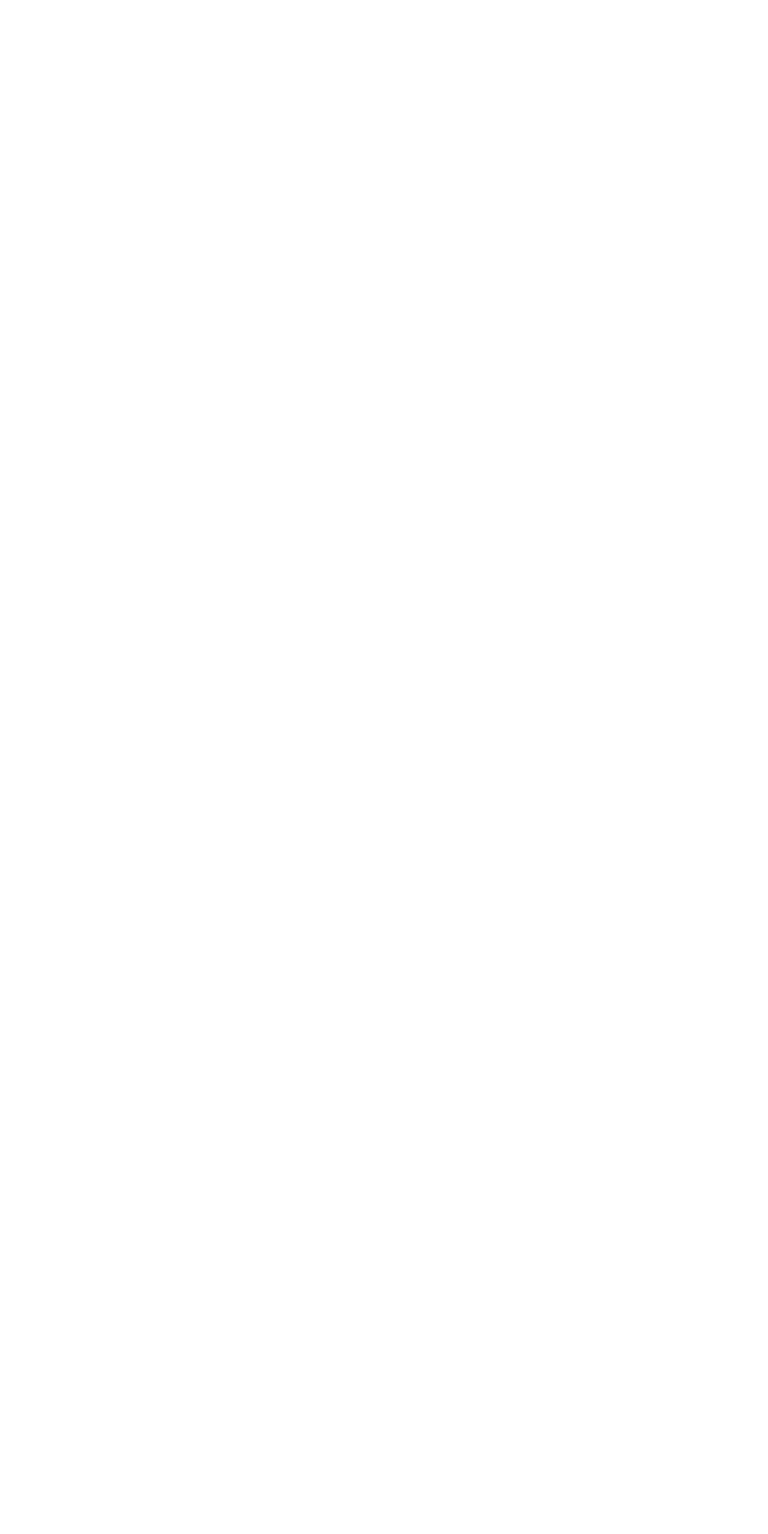
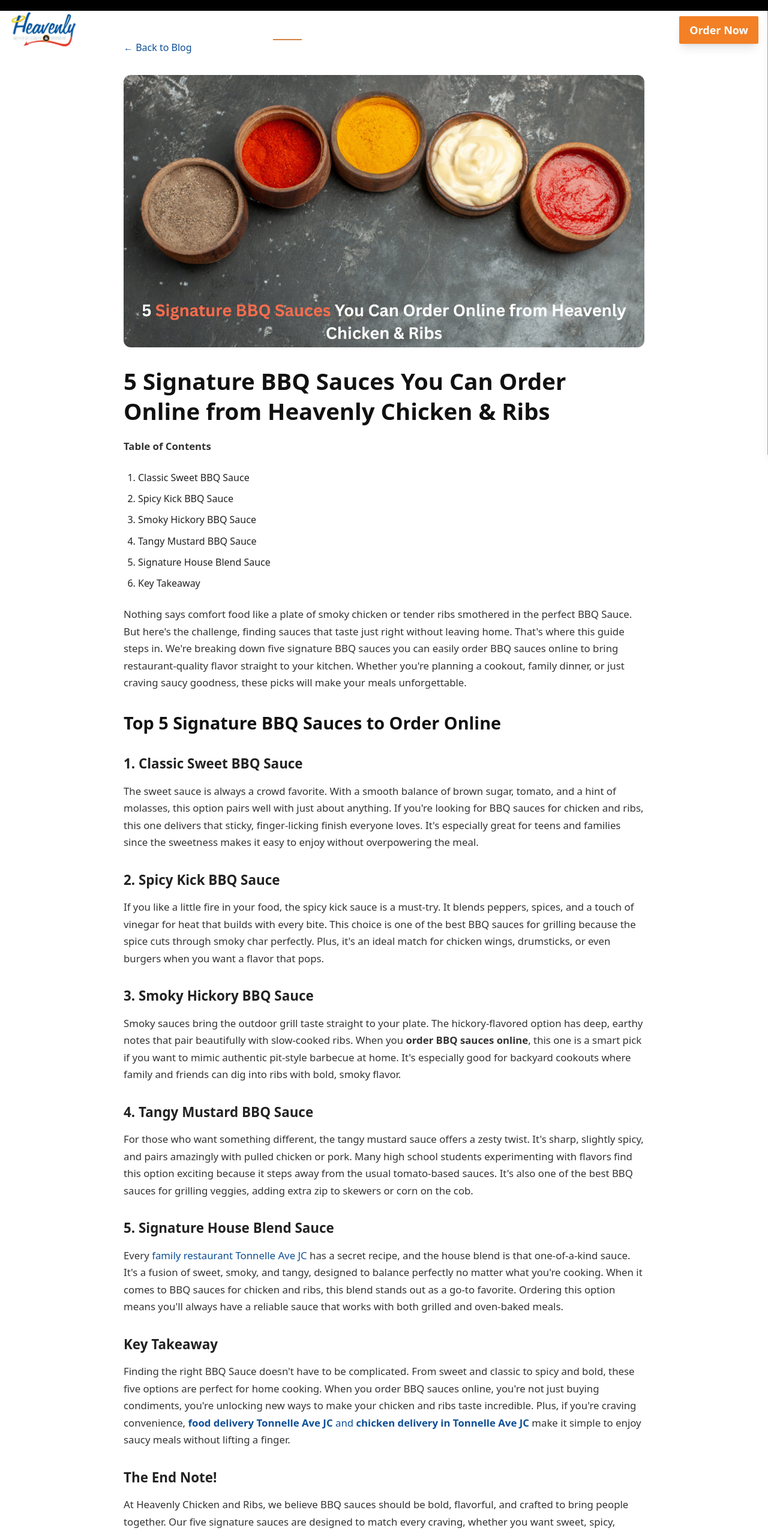
Before and after one commit to havenlybbqngrill/HeavenlyChicken-Latest, a React (Vite) app: page /blog/5-signature-bbq-sauces-you-can-order-online-from-heavenly-chicken-and-ribs in a window 1280 px wide. Before the commit this address had no page. Shown: the part 42-2599 px from the top of the page at 60% size. Before the commit the page ends 800 px from the top, so only its background shows below. Built offline with nearby package versions, Linux system fonts and the light colour scheme; a web font is replaced by a local one.

Commit message:
2 blogs added

```diff
--- a/src/components/Data/blogData.js
+++ b/src/components/Data/blogData.js
@@ -46,54 +46,86 @@
 <h4>The End Note!</h4>
 <p>At Heavenly Chicken and Ribs, we bring the taste of American BBQ culture to life. Every plate reflects traditions passed down from one region to another, blending them into experiences our community can enjoy. Whether you&rsquo;re dining in or choosing <a href="https://www.ubereats.com/store/heavenly-chicken-and-ribs/m3TyZtZKSaaug61ICO9ElA?diningMode=DELIVERY"><strong>event BBQ delivery Tonnelle Ave</strong></a>, our goal is to serve you authentic, flavorful BBQ that carries the legacy of America&rsquo;s favorite comfort food.</p>
 <h4>Frequently Asked Questions</h4>
-<div class="faq-section"><details open=""> <summary><strong>Q1: How do barbeque styles vary in the United States?</strong></summary>They vary in meat choices, sauces, and cooking techniques. For example, Texas prefers beef, while Carolina loves pork. </details> <details open=""> <summary><strong>Q2: What is a KC style barbecue?</strong></summary>Kansas City BBQ features many meats and is famous for its sweet, tomato-based sauce. </details> <details open=""> <summary><strong>Q3: What are the different regional barbecue sauces?</strong></summary>They include vinegar-based sauces from the Carolinas, sweet tomato sauces from Kansas City, and dry rubs in Memphis. </details> <details open=""> <summary><strong>Q4: Where is the BBQ capital of the USA?</strong></summary>Kansas City often claims the title because of its wide variety and rich history. </details> <details open=""> <summary><strong>Q5: What state is number 1 in BBQ?</strong></summary>It depends on who you ask, but Texas is often seen as number one thanks to its legendary brisket. </details></div>
+<div><details open=""> <summary><strong>Q1: How do barbeque styles vary in the United States?</strong></summary>They vary in meat choices, sauces, and cooking techniques. For example, Texas prefers beef, while Carolina loves pork. </details> <details open=""> <summary><strong>Q2: What is a KC style barbecue?</strong></summary>Kansas City BBQ features many meats and is famous for its sweet, tomato-based sauce. </details> <details open=""> <summary><strong>Q3: What are the different regional barbecue sauces?</strong></summary>They include vinegar-based sauces from the Carolinas, sweet tomato sauces from Kansas City, and dry rubs in Memphis. </details> <details open=""> <summary><strong>Q4: Where is the BBQ capital of the USA?</strong></summary>Kansas City often claims the title because of its wide variety and rich history. </details> <details open=""> <summary><strong>Q5: What state is number 1 in BBQ?</strong></summary>It depends on who you ask, but Texas is often seen as number one thanks to its legendary brisket. </details></div>
 `,
   },
+
    {
-    id: 2,
-    slug: "why-smoking-wood-makes-all-the-difference-in-flavor",
-    title: "Why Smoking Wood Makes All the Difference in Flavor",
-    // date: "October 25, 2025",
-    image: "/blogs/why-smoking-wood-img.png",
-    // excerpt: "Learn the secret to smoky, juicy BBQ chicken right from your kitchen.",
-    content: `<p><strong>Table of Contents</strong></p>
+    id: 3,
+    slug: "5-signature-bbq-sauces-you-can-order-online-from-heavenly-chicken-and-ribs",
+    title: "5 Signature BBQ Sauces You Can Order Online from Heavenly Chicken & Ribs",
+    image: "/blogs/5-signature-img.png",
+    content: `
+    <p><strong>Table of Contents</strong></p>
+<ol>
+<li>Classic Sweet BBQ Sauce</li>
+<li>Spicy Kick BBQ Sauce</li>
+<li>Smoky Hickory BBQ Sauce</li>
+<li>Tangy Mustard BBQ Sauce</li>
+<li>Signature House Blend Sauce</li>
+<li>Key Takeaway</li>
+</ol>
+<p>Nothing says comfort food like a plate of smoky chicken or tender ribs smothered in the perfect BBQ Sauce. But here's the challenge, finding sauces that taste just right without leaving home. That's where this guide steps in. We're breaking down five signature BBQ sauces you can easily order BBQ sauces online to bring restaurant-quality flavor straight to your kitchen. Whether you're planning a cookout, family dinner, or just craving saucy goodness, these picks will make your meals unforgettable.</p>
+<h2>Top 5 Signature BBQ Sauces to Order Online</h2>
+<h3>1. Classic Sweet BBQ Sauce</h3>
+<p>The sweet sauce is always a crowd favorite. With a smooth balance of brown sugar, tomato, and a hint of molasses, this option pairs well with just about anything. If you're looking for BBQ sauces for chicken and ribs, this one delivers that sticky, finger-licking finish everyone loves. It's especially great for teens and families since the sweetness makes it easy to enjoy without overpowering the meal.</p>
+<h3>2. Spicy Kick BBQ Sauce</h3>
+<p>If you like a little fire in your food, the spicy kick sauce is a must-try. It blends peppers, spices, and a touch of vinegar for heat that builds with every bite. This choice is one of the best BBQ sauces for grilling because the spice cuts through smoky char perfectly. Plus, it's an ideal match for chicken wings, drumsticks, or even burgers when you want a flavor that pops.</p>
+<h3>3. Smoky Hickory BBQ Sauce</h3>
+<p>Smoky sauces bring the outdoor grill taste straight to your plate. The hickory-flavored option has deep, earthy notes that pair beautifully with slow-cooked ribs. When you <strong>order BBQ sauces online</strong>, this one is a smart pick if you want to mimic authentic pit-style barbecue at home. It's especially good for backyard cookouts where family and friends can dig into ribs with bold, smoky flavor.</p>
+<h3>4. Tangy Mustard BBQ Sauce</h3>
+<p>For those who want something different, the tangy mustard sauce offers a zesty twist. It's sharp, slightly spicy, and pairs amazingly with pulled chicken or pork. Many high school students experimenting with flavors find this option exciting because it steps away from the usual tomato-based sauces. It's also one of the best BBQ sauces for grilling veggies, adding extra zip to skewers or corn on the cob.</p>
+<h3>5. Signature House Blend Sauce</h3>
+<p>Every <a href="https://www.heavenlybbqngrill.com/">family restaurant Tonnelle Ave JC</a> has a secret recipe, and the house blend is that one-of-a-kind sauce. It's a fusion of sweet, smoky, and tangy, designed to balance perfectly no matter what you're cooking. When it comes to BBQ sauces for chicken and ribs, this blend stands out as a go-to favorite. Ordering this option means you'll always have a reliable sauce that works with both grilled and oven-baked meals.</p>
+<h3>Key Takeaway</h3>
+<p>Finding the right BBQ Sauce doesn't have to be complicated. From sweet and classic to spicy and bold, these five options are perfect for home cooking. When you order BBQ sauces online, you're not just buying condiments, you're unlocking new ways to make your chicken and ribs taste incredible. Plus, if you're craving convenience, <a href="https://www.ubereats.com/store/heavenly-chicken-and-ribs/m3TyZtZKSaaug61ICO9ElA?diningMode=DELIVERY"><strong>food delivery Tonnelle Ave JC</strong> and <strong>chicken delivery in Tonnelle Ave JC</strong></a> make it simple to enjoy saucy meals without lifting a finger.</p>
+<h3>The End Note!</h3>
+<p>At Heavenly Chicken and Ribs, we believe BBQ sauces should be bold, flavorful, and crafted to bring people together. Our five signature sauces are designed to match every craving, whether you want sweet, spicy, smoky, tangy, or a balanced house blend. Order BBQ sauces online today and make every meal a celebration of flavor.</p>
+<h4>Frequently Asked Questions</h4>
+<p><details> <summary><strong>Q1: What are the best BBQ sauces to buy online?</strong></summary>The best BBQ sauces include sweet, spicy, smoky, mustard-based, and house blend varieties, depending on your taste preference. </details><details> <summary><strong>Q2: How do I choose the right BBQ sauce for ribs or chicken?</strong></summary>Pick smoky or spicy sauces for ribs, and sweet or tangy ones for chicken. The choice depends on how bold you want the flavor. </details><details> <summary><strong>Q3: Can I order Heavenly Chicken &amp; Ribs BBQ sauces online?</strong></summary>Yes, you can order their signature sauces online for easy home delivery. </details><details> <summary><strong>Q4: What makes Heavenly Chicken &amp; Ribs BBQ sauces unique?</strong></summary>They combine sweet, spicy, smoky, and tangy notes into balanced recipes that bring out the best in chicken and ribs. </details><details> <summary><strong>Q5: How do I use BBQ sauce for grilling chicken and ribs?</strong></summary>Brush it on during the last few minutes of grilling to avoid burning, and serve extra sauce on the side for dipping. </details></p>
+`,
+  },
+ {
+    id: 4,
+    slug: "crispy-fried-vs-grilled-chicken-which-is-your-favorite",
+    title: "Crispy Fried vs. Grilled Chicken - Which is Your Favorite?",
+    image: "/blogs/crispy-fried-img.png",
+    content: `
+    <p><strong>Table of Contents</strong></p>
 <ol>
 <li>Introduction</li>
-<li>Why Wood Smoke Adds Flavor</li>
-<li>Types of Smoking Wood and Their Flavors</li>
-<li>Choosing the Best Wood for Smoking BBQ</li>
-<li>Finding the Best BBQ in Tonnelle Ave JC</li>
-<li>Online BBQ Delivery Tonnelle Ave JC</li>
+<li>The Big Debate: Crispy Fried vs. Grilled Chicken</li>
+<li>The Flavor Profile of Crispy Fried Chicken</li>
+<li>The Health Edge of Grilled Chicken</li>
+<li>BBQ Grilled Chicken and Flavorful Combos</li>
+<li>Where to Find the Best of Both Worlds</li>
 <li>Key Takeaway</li>
 <li>FAQs</li>
 </ol>
-<p>Ever wonder why BBQ tastes so rich, smoky, and unforgettable? The secret isn't just in the sauce or seasoning, it's in the wood. Smoking wood for BBQ has been used for centuries to create layers of flavor that grilling alone can't match. From mild and sweet to bold and robust, BBQ wood flavors can completely change the taste of your food. Understanding the types of smoking wood and how they affect your meal can help you enjoy your next barbecue like a pro.</p>
-<h2>Why Wood Smoke Adds Flavor</h2>
-<p>When wood burns slowly, it releases natural compounds that mix with your food. These compounds stick to the surface of meat, chicken, or ribs and create that signature smoky taste. Think of it like seasoning, but one that comes from the fire itself. The result? Food that's juicy on the inside, crisp on the outside, and loaded with flavor. This is why choosing the<strong> best wood for smoking BBQ</strong> is so important, it can turn good BBQ into great BBQ.</p>
-<h3>Types of Smoking Wood and Their Flavors</h3>
-<p>Not all woods taste the same. Each tree produces a unique smoke profile. Here are some popular types of smoking wood:</p>
-<ul>
-<li><strong>Hickory</strong> &ndash; Strong, bold, and classic. Perfect for ribs and pork.</li>
-<li><strong>Applewood</strong> &ndash; Sweet and mild. Great for chicken or fish.</li>
-<li><strong>Cherry</strong> &ndash; Adds a fruity flavor and a dark color to meat.</li>
-<li><strong>Oak</strong> &ndash; Versatile and balanced, often considered the best all-around wood for smoking.</li>
-<li><strong>Mesquite</strong> &ndash; Intense and earthy. Best for quick cooks or smaller cuts of meat.</li>
-</ul>
-<p>Exploring different <strong>BBQ wood flavors</strong> is like experimenting with spices, you can mix and match until you find the perfect taste.</p>
-<h3>Choosing the Best Wood for Smoking BBQ</h3>
-<p>So, what's the best wood for smoking BBQ? The answer depends on your taste. If you like stronger flavors, hickory or mesquite might be your go-to. For something lighter, apple or cherry is a safe bet. Many pitmasters blend woods together to create a unique balance. For example, mixing oak with cherry can give you a bold flavor with a touch of sweetness. The key is to experiment and see which wood makes your BBQ unforgettable.</p>
-<h3>Finding the Best BBQ in Tonnelle Ave JC</h3>
-<p>Good BBQ isn't just about cooking, it's about tradition and technique. If you're searching for the <a href="https://www.heavenlybbqngrill.com/"><strong>best BBQ in Tonnelle Ave JC</strong></a>, you'll want to find a place that uses quality wood and slow smoking methods. Local BBQ spots often pride themselves on using specific types of smoking wood to create signature flavors that keep people coming back.</p>
-<h3>Online BBQ Delivery Tonnelle Ave JC</h3>
-<p>Sometimes you crave BBQ but don't want to fire up the smoker yourself. That's where online BBQ delivery Tonnelle Ave JC comes in handy. With just a few clicks, you can enjoy ribs, chicken, or brisket smoked with the best woods. Tonnelle Ave JC BBQ restaurant delivery makes it possible to enjoy authentic smoky flavors right at home without the hassle of cooking.</p>
+<p>Let's be real, few food debates spark as much passion as Crispy Fried vs. Grilled Chicken. Some people crave that crunchy bite of fried goodness, while others swear by the smoky tenderness of grilled meat. But what makes these two styles so different? And which one truly deserves a spot on your plate? This guide breaks it all down in a simple, engaging way that even a high school student can read and enjoy.</p>
+<h2>The Big Debate: Crispy Fried vs. Grilled Chicken</h2>
+<p>When comparing crispy fried chicken vs grilled chicken, it often comes down to taste versus health. Fried chicken is famous for its crunchy coating, while grilled chicken is known for its leaner cut and smoky flavor. Both can be cooked with spices and sauces that change the overall experience, making it hard to pick just one winner.</p>
+<h2>The Flavor Profile of Crispy Fried Chicken</h2>
+<p>There's nothing quite like biting into fried chicken. The golden crust is crunchy, the inside stays juicy, and the seasoning can be bold or subtle. The frying process locks in moisture, creating an indulgent meal. That's why fried chicken often pairs perfectly with sandwiches, giving rise to the Best Chicken Sandwich Grilled &amp; Fried competition.</p>
+<p>But it's worth noting that fried chicken is heavier in oil and calories. While that doesn't stop people from enjoying it, it's something to think about if you're aiming for a lighter meal.</p>
+<h3>The Health Edge of Grilled Chicken</h3>
+<p>Now, let's flip the script to grilled chicken. Cooking on a grill brings out a smoky aroma that fried chicken can't match. Plus, grilling allows the fat to drip away, which makes it lower in calories. When paired with ribs or veggies, you get meals like grilled chicken and ribs Tonnelle Ave JC, which are hearty yet balanced.</p>
+<p>Fans of BBQ grilled chicken know that marinades and sauces add tons of flavor without piling on extra breading or grease. That's why grilled chicken is often the go-to choice for people looking for healthier, protein-rich meals.</p>
+<h3>BBQ Grilled Chicken and Flavorful Combos</h3>
+<p>Barbecue culture adds a whole new twist to the grilled vs. fried debate. A plate of grilled BBQ Tonnelle Ave JC often steals the show at cookouts. The char from the flames mixes with sauces, creating a mouthwatering flavor that can't be beat.</p>
+<p>Whether it's a local BBQ grill restaurant in Tonnelle Ave or a backyard cookout, grilled chicken brings a satisfying smoky punch. And when paired with ribs, burgers, or wings, it creates a complete meal that hits every craving.</p>
+<h3>Where to Find the Best of Both Worlds</h3>
+<p>Luckily, you don't always have to choose between fried or grilled. Many restaurants offer both, allowing diners to pick based on their mood. Craving something indulgent? Go fried. Want something lighter? Go grilled. Either way, the crispy fried chicken vs grilled chicken debate has no single winner, just endless delicious choices.</p>
 <h4>Key Takeaway</h4>
-<p>Smoking wood isn't just fuel, it's flavor. From hickory's bold kick to applewood's sweet notes, the right wood makes all the difference. Whether you're cooking at home or ordering from a <a href="https://www.ubereats.com/store/heavenly-chicken-and-ribs/m3TyZtZKSaaug61ICO9ElA?diningMode=DELIVERY">Tonnelle Ave JC BBQ restaurant delivery service</a>, knowing about types of smoking wood helps you appreciate every smoky bite.</p>
-<h4>The End Note!</h4>
-<p>At Heavenly Chicken and Ribs, we know that real BBQ flavor comes from smoking wood. That's why we take time to choose the best wood for smoking BBQ, creating meals packed with authentic taste. Whether you're searching for the best BBQ in Tonnelle Ave JC or looking for online BBQ delivery Tonnelle Ave JC, we're proud to serve flavors that speak for themselves.</p>
+<p>The choice between crispy fried and grilled chicken comes down to personal preference. Fried chicken delivers crunch and indulgence, while grilled chicken brings smoky flavors and health benefits. Both have a strong place in food culture, especially when combined with BBQ traditions. The real winner? The person eating.</p>
+<p>The End Note!</p>
+<p>At the end of the day, both styles have their strengths. Whether you love the crunch of fried chicken or the smoky tenderness of grilled, there's no wrong answer. At Heavenly Chicken and Ribs, we celebrate both by serving up meals that fit every craving, crispy, smoky, or a mix of both.</p>
 <h4>Frequently Asked Questions</h4>
-<div><details><summary><strong>Q1: Why does wood smoke taste good?</strong></summary>Wood smoke adds natural compounds to food that create rich, layered flavors. </details><details><summary><strong>Q2: What wood gives the most smoke flavor?</strong></summary>Hickory and mesquite are known for giving the strongest smoke flavor. </details><details><summary><strong>Q3: What wood has the strongest flavor?</strong></summary>Mesquite has the boldest and most intense flavor. </details><details><summary><strong>Q4: Which woods have a sweet taste when smoking?</strong></summary>Applewood and cherry both offer a sweet, mild taste. </details><details open=""><summary><strong>Q5: Is wood smoke worse than cigarette smoke?</strong></summary>Food smoke is different from cigarette smoke. While both contain particles, BBQ smoke is part of cooking and used in controlled amounts. </details></div>
+<div><details><summary><strong>Q1: What is better, crispy chicken or grilled chicken?</strong></summary>It depends on your mood. Crispy chicken is crunchy and rich, while grilled chicken is smoky and healthier. </details><details><summary><strong>Q2: Does grilled chicken taste better than fried?</strong></summary>Some say yes because of the smoky BBQ flavor, but it really comes down to personal taste. </details><details><summary><strong>Q3: Why do southerners love fried chicken?</strong></summary>Fried chicken has deep roots in Southern cooking traditions, making it a cultural favorite. </details><details><summary><strong>Q4: Is crispy chicken unhealthy?</strong></summary>It's higher in calories and oil, so it's less healthy than grilled options, but fine in moderation. </details><details><summary><strong>Q5: Which is healthier, grilled or fried chicken?</strong></summary>Grilled chicken is generally healthier because it's lower in fat and calories. </details><details><summary><strong>Q6: Is crispy chicken high in carbs?</strong></summary>Yes, mainly because of the breading used during frying. </details></div>
 `,
   },
 
 
+
+
 ];
```
Also changed, not shown: public/blogs/5-signature-img.png (added), 1 other file (tests, documents, lock files or other folders).
